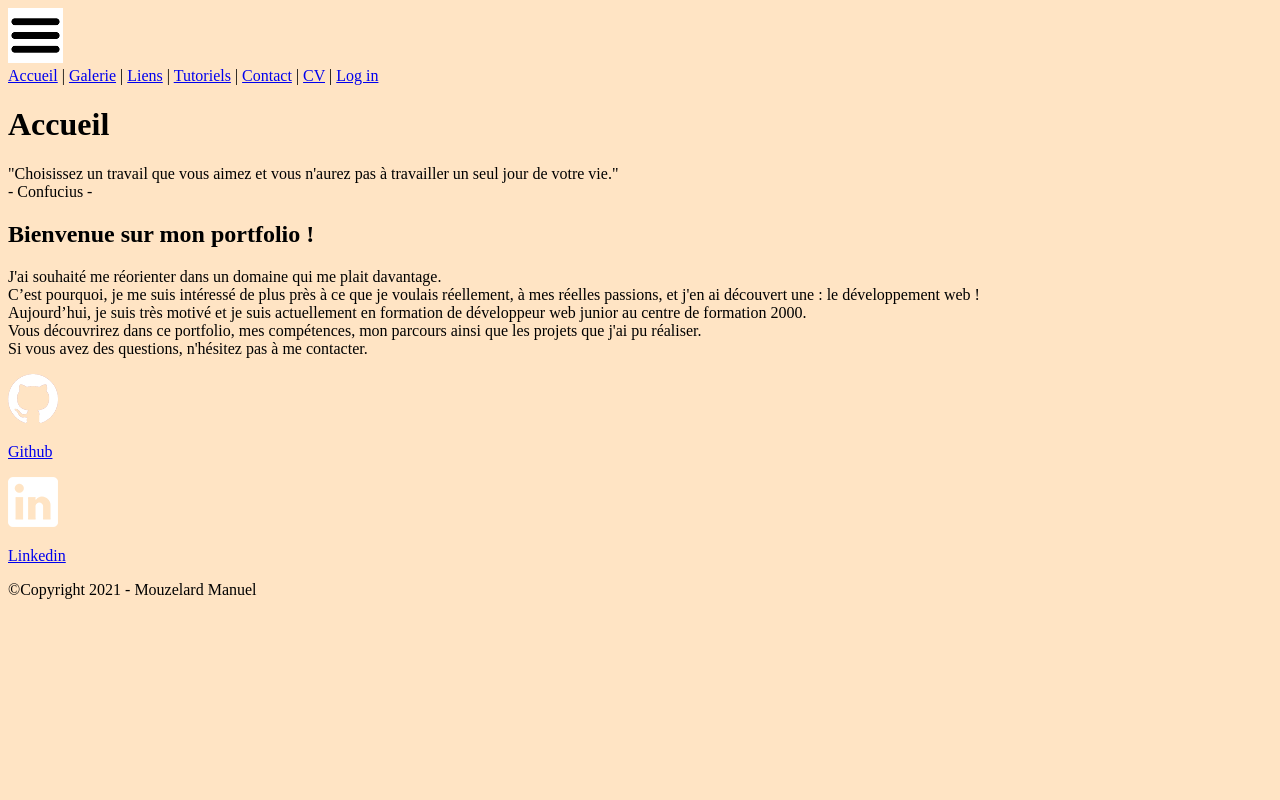
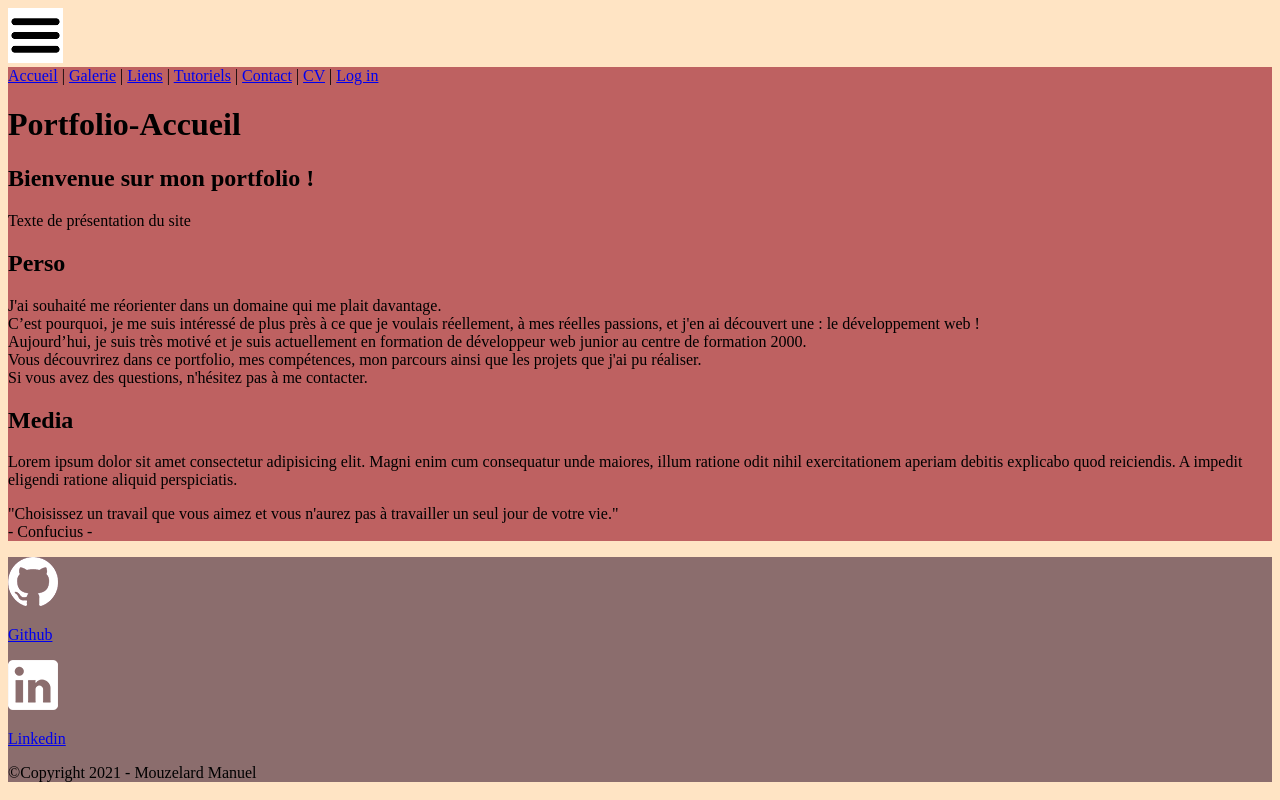
Before and after one commit to 24manu/Portfolio, a PHP site: page / in a window 1280 px wide. Run offline with PHP 8.4, Linux system fonts and the light colour scheme; a stand-in replaces the project's code that opens the database connection.

Commit message:
modification de pages

```diff
--- a/css/style.css
+++ b/css/style.css
@@ -1,3 +1,13 @@
 body {
-    background-color: bisque;
+  background-color: #274356;
 }
+
+main {
+  color: black;
+  background-color: #be6161;
+  /*background-image: url("./images/vintageBlue.jpg");*/
+}
+
+footer {
+  background-color: #8b6d6d;
+}
--- a/import/homepage.php
+++ b/import/homepage.php
@@ -2,18 +2,19 @@
 include "head.php";
 ?>
 
-<main>
+<main class="mainAccueil">
 
     <?php
     // on peut importer le menu en PHP sans passer par index.php
     include "menu.php";
     ?>
-    <h1>Accueil</h1>
-
-    <p>"Choisissez un travail que vous aimez et vous n'aurez pas à travailler un seul jour de votre vie."</br>
-        - Confucius -</p>
+    <h1>Portfolio-Accueil</h1>
 
     <h2>Bienvenue sur mon portfolio !</h2>
+
+    <p>Texte de présentation du site</p>
+
+    <h2>Perso</h2>
 
     <p>J'ai souhaité me réorienter dans un domaine qui me plait davantage.</br>
         C’est pourquoi, je me suis intéressé de plus près à ce que je voulais réellement, à mes réelles passions, et j'en ai découvert une : le développement web !</br>
@@ -21,6 +22,12 @@
         Vous découvrirez dans ce portfolio, mes compétences, mon parcours ainsi que les projets que j'ai pu réaliser.</br>
         Si vous avez des questions, n'hésitez pas à me contacter.</p>
 
+    <h2>Media</h2>
+
+    <p>Lorem ipsum dolor sit amet consectetur adipisicing elit. Magni enim cum consequatur unde maiores, illum ratione odit nihil exercitationem aperiam debitis explicabo quod reiciendis. A impedit eligendi ratione aliquid perspiciatis.</p>
+
+    <p>"Choisissez un travail que vous aimez et vous n'aurez pas à travailler un seul jour de votre vie."</br>
+        - Confucius -</p>
 </main>
 
 <?php
--- a/import/liens.php
+++ b/import/liens.php
@@ -2,7 +2,7 @@
 include "head.php";
 ?>
 
-<main>
+<main class="mainLiens">
 
     <?php
     // on peut importer le menu en PHP sans passer par index.php
```
Also changed, not shown: import/galerie.php (+20 -1 lines), images/backgroundBlue.jpg (added), 1 other file.
